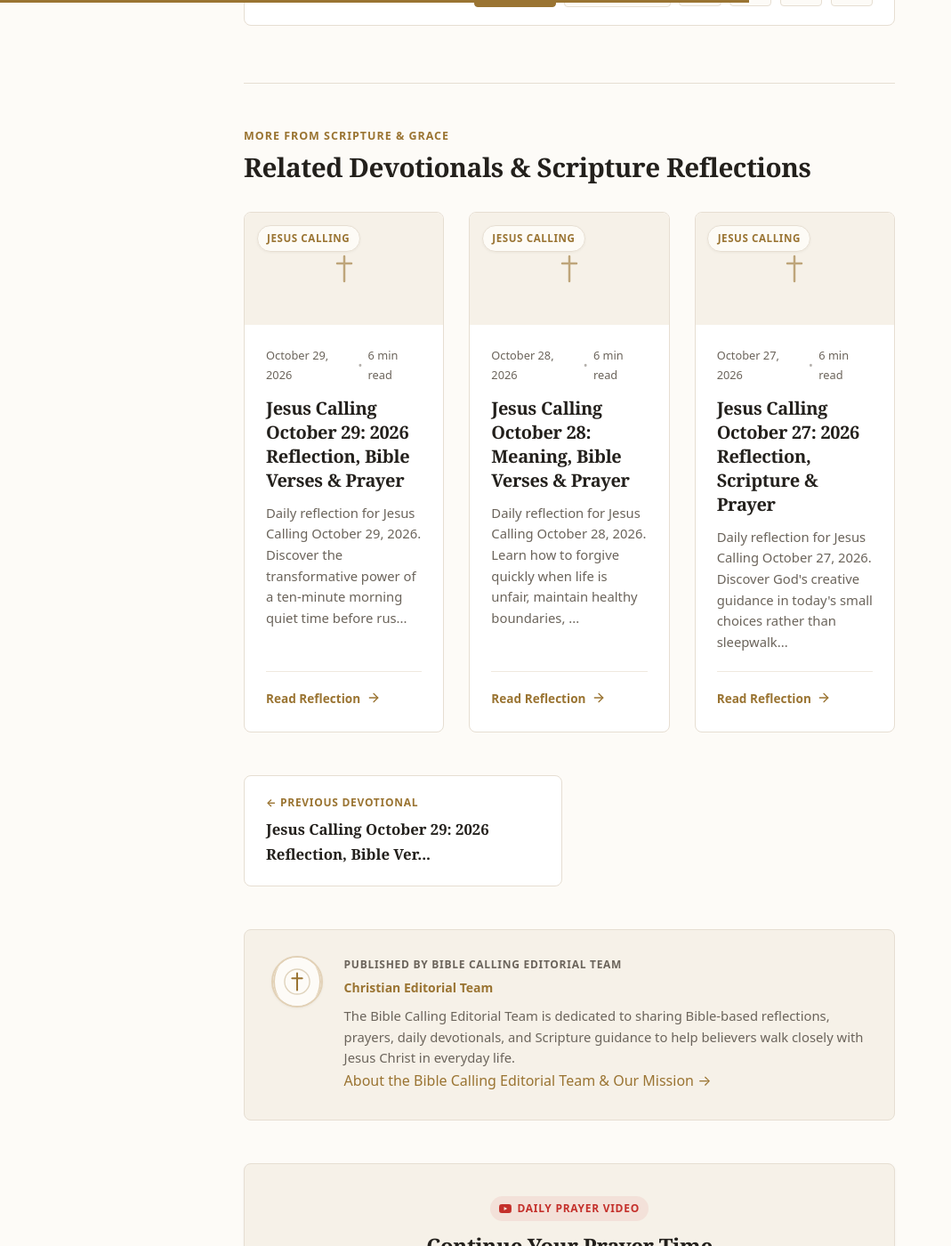
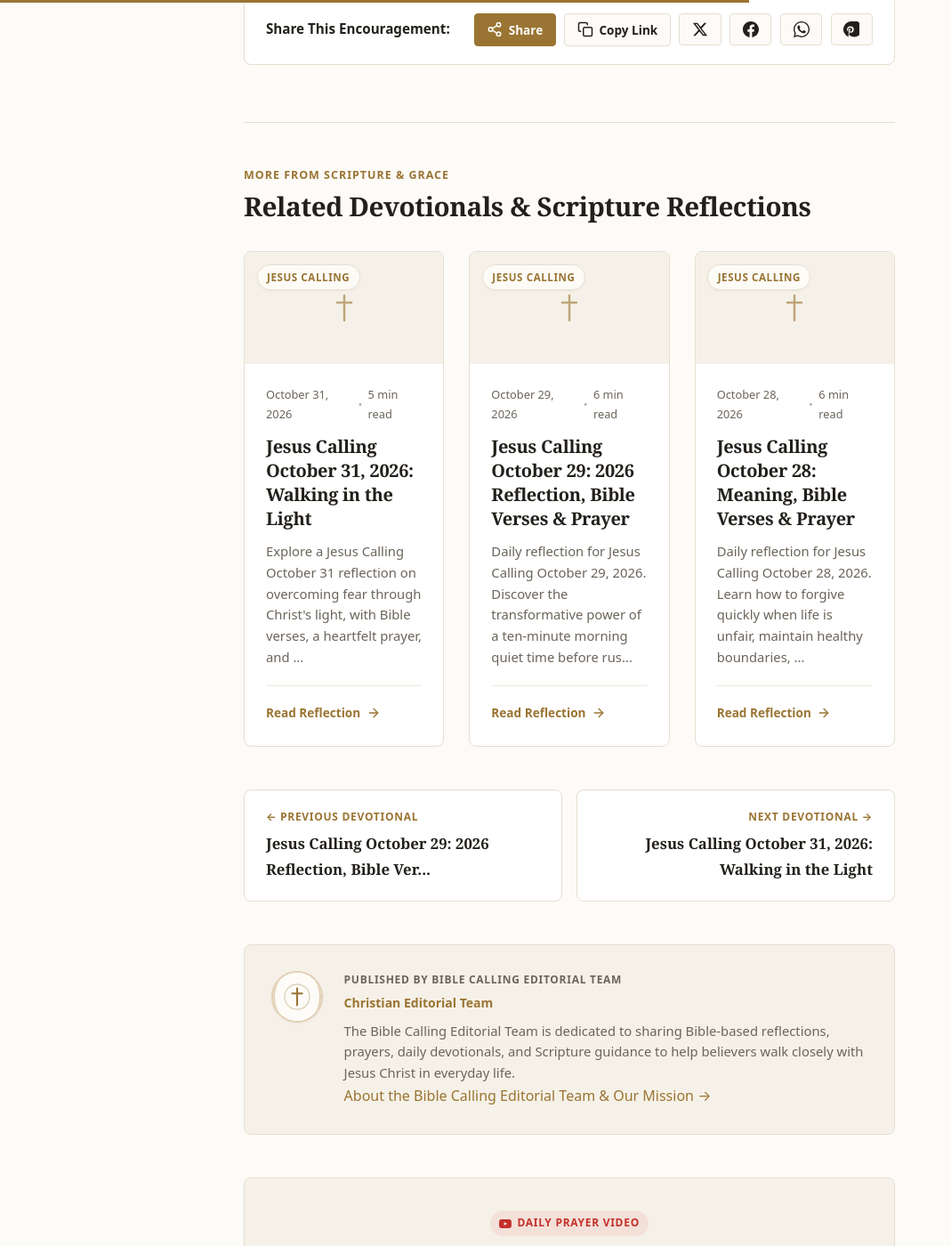
Before and after one commit to biblecalling/biblecalling.github.io, a Jekyll site: the page built from _posts/2026-10-30-jesus-calling-october-30.md, in a window 1280 px wide and 1400 px high, scrolled down 6201 px. Shown: the whole window at 89% size, without its empty margins (0-1069 px from the left). Built offline with Jekyll 4.4.1, drawn with Linux system fonts in a browser that asks for light colours; some of the changed text lies outside the part shown.

Commit message:
feat(devotionals): add Jesus Calling October 31 devotional and update October hub

```diff
--- a/_layouts/home.html
+++ b/_layouts/home.html
@@ -100,7 +100,7 @@
         <div class="section-kicker" style="margin-bottom: 0.5rem;">Daily Scripture &amp; Devotional Guide</div>
         <h2 id="october-guide-heading" style="font-size: 1.75rem; margin: 0 0 0.75rem; color: var(--color-text);">Jesus Calling October 2026 Hub</h2>
         <p style="margin: 0; color: var(--color-text-muted); font-size: 1.05rem; line-height: 1.6;">
-          Explore our complete collection of <a href="{{ site.baseurl }}/jesus-calling-october-2026/">Jesus Calling October 2026</a> daily reflections, underlying Scripture passages, practical action steps, and original prayers for October 7&ndash;30, 2026.
+          Explore our complete collection of <a href="{{ site.baseurl }}/jesus-calling-october-2026/">Jesus Calling October 2026</a> daily reflections, underlying Scripture passages, practical action steps, and original prayers for October 7&ndash;31, 2026.
         </p>
       </div>
       <div>
--- a/_posts/2026-10-30-jesus-calling-october-30.md
+++ b/_posts/2026-10-30-jesus-calling-october-30.md
@@ -120,6 +120,7 @@
 
 <ul>
   <li><strong>Previous Reflection:</strong> <a href="{{ site.baseurl }}/jesus-calling-october-29/">Jesus Calling October 29</a></li>
+  <li><strong>Next Reflection:</strong> <a href="{{ site.baseurl }}/jesus-calling-october-31/">Jesus Calling October 31</a></li>
   <li><strong>Complete October Guide:</strong> <a href="{{ site.baseurl }}/jesus-calling-october-2026/">Back to Jesus Calling October 2026 Hub</a></li>
   <li><a href="{{ site.baseurl }}/jesus-calling-october-13/">Jesus Calling October 13: Five Minutes of Stillness and Lasting Peace</a></li>
 <li><a href="{{ site.baseurl }}/jesus-calling-october-24/">Jesus Calling October 24: Resting in Green Pastures in a Wired World</a></li>
--- /dev/null
+++ b/_posts/2026-10-31-jesus-calling-october-31.md
@@ -0,0 +1,131 @@
+---
+layout: post
+title: "Jesus Calling October 31, 2026: Walking in the Light"
+h1: "Jesus Calling October 31, 2026: Walking in the Light, Not in Fear"
+breadcrumb_title: "October 31"
+description: "Explore a Jesus Calling October 31 reflection on overcoming fear through Christ's light, with Bible verses, a heartfelt prayer, and a 5-minute practice."
+date: 2026-10-31
+author: "Jesus Calling Editorial Team"
+categories:
+  - Jesus Calling
+  - Daily Devotional
+tags:
+  - Walking in the Light
+  - Overcoming Fear
+  - Trusting God
+  - Daily Devotional
+  - Peace
+index: true
+permalink: /jesus-calling-october-31/
+---
+
+<p class="lead">
+  Within our <a href="{{ site.baseurl }}/jesus-calling-october-2026/">Jesus Calling October series</a>, this reflection for October 31 explores how Christ's enduring light dispels the shadows of fear, worry, and uncertainty.
+</p>
+
+## Quick Answer: What Is Jesus Calling October 31 About?
+
+This companion reflection for Jesus Calling October 31 is about trading fear for light. On a night when many people think about shadows and scares, Scripture offers something steadier: Christ is the light that fear cannot put out.
+
+<div class="devotional-disclaimer-note" role="note" style="margin: 1.5rem 0; padding: 1rem 1.25rem; background: var(--color-bg-alt); border-left: 4px solid var(--color-accent); border-radius: 6px; font-size: 0.95rem;">
+  <strong>Editorial Clarification:</strong> Bible Calling offers this independently written Scripture-based reflection for October 31, 2026. It is not the official text of the Jesus Calling devotional.
+</div>
+
+## Scripture: The Light That Darkness Cannot Overcome
+
+### The Lord Is My Light and Salvation
+<div class="scripture-highlight">
+  <div class="scripture-highlight-title">Psalm 27:1 (KJV)</div>
+  <blockquote class="scripture-highlight-text">
+    &ldquo;The LORD is my light and my salvation; whom shall I fear?&rdquo;
+  </blockquote>
+  <div class="scripture-highlight-ref">&mdash; Psalm 27:1 (KJV)</div>
+</div>
+<p>
+  As explored throughout our <a href="{{ site.baseurl }}/bible/">Scripture guide</a> and reflections on <a href="{{ site.baseurl }}/2026/09/21/bible-verses-for-difficult-times/">Bible verses for difficult times</a>, David anchors his courage not in his circumstances, but in the unshakable presence of God.
+</p>
+
+### The Light of the World
+<div class="scripture-highlight">
+  <div class="scripture-highlight-title">John 8:12 (KJV)</div>
+  <blockquote class="scripture-highlight-text">
+    &ldquo;I am the light of the world: he that followeth me shall not walk in darkness, but shall have the light of life.&rdquo;
+  </blockquote>
+  <div class="scripture-highlight-ref">&mdash; John 8:12 (KJV)</div>
+</div>
+<p>
+  Jesus provides a definitive promise to all who follow Him: darkness does not have the final word when Christ illuminates the path.
+</p>
+
+## Reflection: Walking in the Light, Not in Fear
+
+Fear is rarely loud at first. It starts as a small "what if" at the edge of the day, then grows when we leave it in the dark. David does not answer his fear with a theory. He answers with a person: the LORD is my light. Light does not argue with darkness. It simply arrives, and the room changes.
+
+Today is also <a href="https://www.britannica.com/topic/Reformation-Day" target="_blank" rel="noopener noreferrer">Reformation Day</a> for many Christians, a reminder that ordinary people once found courage by returning to the Bible itself. You do not need to feel brave. You need to stand where the light already is.
+
+## What Does Walking in the Light Mean?
+
+Walking in the light means choosing to <a href="{{ site.baseurl }}/2026/09/18/what-does-it-mean-to-trust-god/">trust God when the future feels uncertain</a>. It does not mean that every fear disappears immediately or that Christians never experience difficult moments. It means bringing those fears honestly before God and allowing Scripture to guide your response.
+
+Psalm 27:1 reminds believers that the Lord is their light and salvation. John 8:12 points to Jesus as the Light of the World. Together, these verses encourage Christians to respond to uncertainty with faith, prayer, and hope rather than allowing fear to control every decision. When the next step feels unclear, we can learn to <a href="{{ site.baseurl }}/jesus-calling-october-6/">trust God when you can't see the road ahead</a>, knowing He will supply enough light for each moment.
+
+## Try This Today: A 5-Minute Practice
+
+Presenting this simple daily devotional exercise to center your thoughts upon God's presence:
+
+1. **Name one "what if":** Identify one "what if" that has followed you this week. Write it down on paper.
+2. **Read and reflect:** Read Psalm 27:1–5 slowly, then write one sentence beginning, *"Because the LORD is my light, I can..."*
+3. **Switch on a lamp:** Switch on one lamp tonight while you pray, as a quiet physical picture of Christ's calming presence in the room.
+
+## A Guided Prayer for October 31
+
+<div class="prayer-box">
+  <div class="prayer-box-title">Daily Prayer &mdash; October 31, 2026</div>
+  <p>
+    <em>Lord Jesus, light of the world, I bring You the fears I keep in the dark. Shine on them until they shrink to their true size. Let me walk today as someone who is followed by Your peace, not chased by my worries. Amen.</em>
+  </p>
+</div>
+
+<p>
+  If worry or restless thoughts arise tonight, spend a few moments with a <a href="{{ site.baseurl }}/prayer/prayer-for-peace-of-mind/">prayer for peace of mind</a> or explore our <a href="{{ site.baseurl }}/2026/09/17/a-simple-prayer-for-peace/">simple prayer for peace</a> to rest securely in God's care.
+</p>
+
+## Question to Carry
+
+<div class="reflection-question-box" style="margin: 1.5rem 0; padding: 1.25rem 1.5rem; background: var(--color-bg-alt); border-left: 4px solid var(--color-accent); border-radius: 6px;">
+  <strong>Question to ponder:</strong> Which fear would lose its grip if you described it out loud to God tonight?
+</div>
+
+## Frequently Asked Questions
+
+### What Bible Verse Helps When You Feel Afraid?
+
+Psalm 27:1 is a reassuring verse for moments of fear: the Lord is our light and salvation. Reading and reflecting on this passage can help Christians remember God's presence during uncertain times.
+
+### How Can I Trust God When I Feel Anxious About the Future?
+
+Begin by naming the concern you are carrying, praying honestly about it, and reflecting on a relevant Bible passage. You do not have to resolve every uncertainty at once. Focus on the next faithful step you can take today.
+
+### Is It Wrong to Feel Afraid as a Christian?
+
+No. Many psalms are written by people experiencing fear and uncertainty. Scripture invites believers to bring their fears to God rather than pretending those fears are absent. Psalm 56:3 offers a reminder to trust God when fear arises: *"What time I am afraid, I will trust in thee."* Reflecting on <a href="{{ site.baseurl }}/2026/09/24/what-jesus-says-about-fear/">what Jesus says about fear</a> confirms that Christ meets our trembling hearts with compassion rather than criticism.
+
+## A Final Thought for October 31
+
+You do not need to wait until every fear disappears before you take your next step in faith. Let God's Word remind you that uncertainty does not have to control your heart. Read Psalm 27 again, pray about the concern you have been carrying, and choose one small step toward peace today.
+
+May the light of Christ guide your thoughts, strengthen your faith, and remind you that you do not have to face your fears alone. Committing to a daily rhythm of <a href="{{ site.baseurl }}/devotionals/">daily devotionals</a> and quiet prayer will continue to anchor your spirit in His enduring grace.
+
+## Related Jesus Calling Reflections
+
+<ul>
+  <li><strong>Previous Reflection:</strong> <a href="{{ site.baseurl }}/jesus-calling-october-30/">Jesus Calling October 30: Learning to Hear in Quietness</a></li>
+  <li><strong>Complete October Guide:</strong> <a href="{{ site.baseurl }}/jesus-calling-october-2026/">Back to Jesus Calling October 2026 Hub</a></li>
+  <li><a href="{{ site.baseurl }}/jesus-calling-october-6/">Jesus Calling October 6: Trusting God When You Can't See the Road Ahead</a></li>
+  <li><a href="{{ site.baseurl }}/jesus-calling-october-13/">Jesus Calling October 13: Five Minutes of Stillness and Lasting Peace</a></li>
+  <li><a href="{{ site.baseurl }}/jesus-calling-october-24/">Jesus Calling October 24: Resting in Green Pastures in a Wired World</a></li>
+</ul>
+
+<p style="font-size: 0.85rem; color: var(--color-text-muted); margin-top: 2rem;">
+  <em>Scripture quotations are from the King James Version (KJV), public domain. This post is an original editorial commentary provided for spiritual reflection and Bible study.</em>
+</p>
--- a/october-2026.html
+++ b/october-2026.html
@@ -1,7 +1,7 @@
 ---
 layout: page
 title: "Jesus Calling October 2026 — Daily Reflections, Bible Verses & Prayers"
-description: "A complete daily reflection guide for Jesus Calling October 7–30, 2026. Explore original biblical commentary, related Scripture verses, practical life steps, and prayers."
+description: "A complete daily reflection guide for Jesus Calling October 7–31, 2026. Explore original biblical commentary, related Scripture verses, practical life steps, and prayers."
 permalink: /jesus-calling-october-2026/
 ---
 
@@ -198,6 +198,13 @@
     <div style="font-size: 0.85rem; color: var(--color-text);"><strong>Key Scripture:</strong> John 10:27, 1 Kings 19:12</div>
   </div>
 
+  <div class="october-date-card" style="border: 1px solid var(--color-border); border-radius: 8px; padding: 1.25rem; background: var(--color-surface);">
+    <div style="font-size: 0.85rem; font-weight: 700; color: var(--color-accent); text-transform: uppercase; letter-spacing: 0.05em;">October 31, 2026</div>
+    <h3 style="margin: 0.4rem 0 0.6rem; font-size: 1.15rem;"><a href="{{ site.baseurl }}/jesus-calling-october-31/">Walking in the Light, Not in Fear</a></h3>
+    <p style="font-size: 0.92rem; color: var(--color-text-muted); margin-bottom: 0.75rem;">Trading fear for light through Christ's enduring presence, standing firm in Scripture, and walking in peace.</p>
+    <div style="font-size: 0.85rem; color: var(--color-text);"><strong>Key Scripture:</strong> Psalm 27:1, John 8:12</div>
+  </div>
+
 </div>
 
 {% include youtube-prayer.html %}
@@ -208,8 +215,8 @@
 </p>
 
 <ul>
-  <li><strong>Overcoming Worry &amp; Anxious Thoughts:</strong> <a href="{{ site.baseurl }}/jesus-calling-october-7/">October 7</a>, <a href="{{ site.baseurl }}/jesus-calling-october-10/">October 10</a>, <a href="{{ site.baseurl }}/jesus-calling-october-17/">October 17</a>, <a href="{{ site.baseurl }}/jesus-calling-october-18/">October 18</a></li>
-  <li><strong>Experiencing God's Presence &amp; Peace:</strong> <a href="{{ site.baseurl }}/jesus-calling-october-8/">October 8</a>, <a href="{{ site.baseurl }}/jesus-calling-october-13/">October 13</a>, <a href="{{ site.baseurl }}/jesus-calling-october-15/">October 15</a>, <a href="{{ site.baseurl }}/jesus-calling-october-23/">October 23</a>, <a href="{{ site.baseurl }}/jesus-calling-october-25/">October 25</a></li>
+  <li><strong>Overcoming Worry &amp; Anxious Thoughts:</strong> <a href="{{ site.baseurl }}/jesus-calling-october-7/">October 7</a>, <a href="{{ site.baseurl }}/jesus-calling-october-10/">October 10</a>, <a href="{{ site.baseurl }}/jesus-calling-october-17/">October 17</a>, <a href="{{ site.baseurl }}/jesus-calling-october-18/">October 18</a>, <a href="{{ site.baseurl }}/jesus-calling-october-31/">October 31</a></li>
+  <li><strong>Experiencing God's Presence &amp; Peace:</strong> <a href="{{ site.baseurl }}/jesus-calling-october-8/">October 8</a>, <a href="{{ site.baseurl }}/jesus-calling-october-13/">October 13</a>, <a href="{{ site.baseurl }}/jesus-calling-october-15/">October 15</a>, <a href="{{ site.baseurl }}/jesus-calling-october-23/">October 23</a>, <a href="{{ site.baseurl }}/jesus-calling-october-25/">October 25</a>, <a href="{{ site.baseurl }}/jesus-calling-october-31/">October 31</a></li>
   <li><strong>Spiritual Rest, Stillness &amp; Solitude:</strong> <a href="{{ site.baseurl }}/jesus-calling-october-22/">October 22</a>, <a href="{{ site.baseurl }}/jesus-calling-october-24/">October 24</a>, <a href="{{ site.baseurl }}/jesus-calling-october-29/">October 29</a>, <a href="{{ site.baseurl }}/jesus-calling-october-30/">October 30</a></li>
   <li><strong>Honesty, Grace &amp; Forgiveness:</strong> <a href="{{ site.baseurl }}/jesus-calling-october-9/">October 9</a>, <a href="{{ site.baseurl }}/jesus-calling-october-12/">October 12</a>, <a href="{{ site.baseurl }}/jesus-calling-october-19/">October 19</a>, <a href="{{ site.baseurl }}/jesus-calling-october-21/">October 21</a>, <a href="{{ site.baseurl }}/jesus-calling-october-28/">October 28</a></li>
   <li><strong>Endurance, Health &amp; Guidance:</strong> <a href="{{ site.baseurl }}/jesus-calling-october-11/">October 11</a>, <a href="{{ site.baseurl }}/jesus-calling-october-14/">October 14</a>, <a href="{{ site.baseurl }}/jesus-calling-october-16/">October 16</a>, <a href="{{ site.baseurl }}/jesus-calling-october-20/">October 20</a>, <a href="{{ site.baseurl }}/jesus-calling-october-26/">October 26</a>, <a href="{{ site.baseurl }}/jesus-calling-october-27/">October 27</a></li>
```
